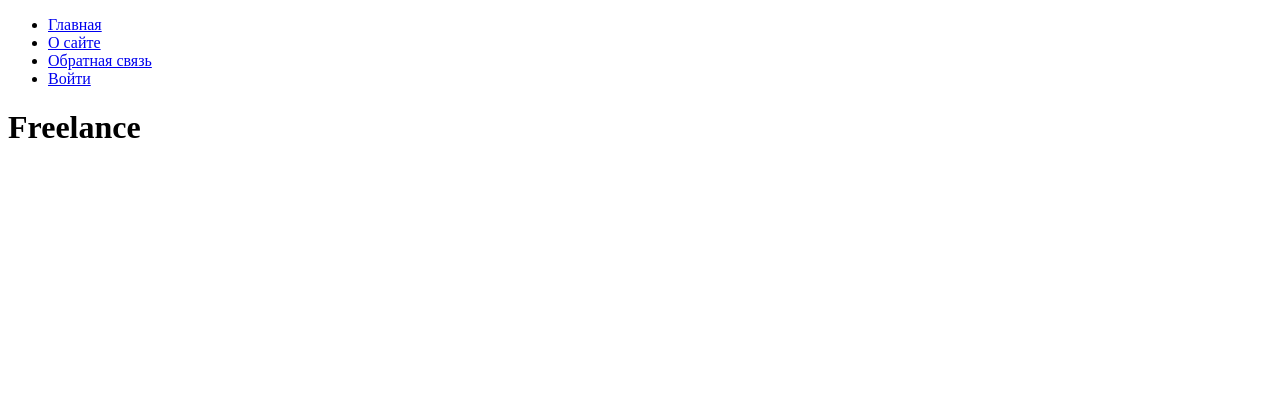
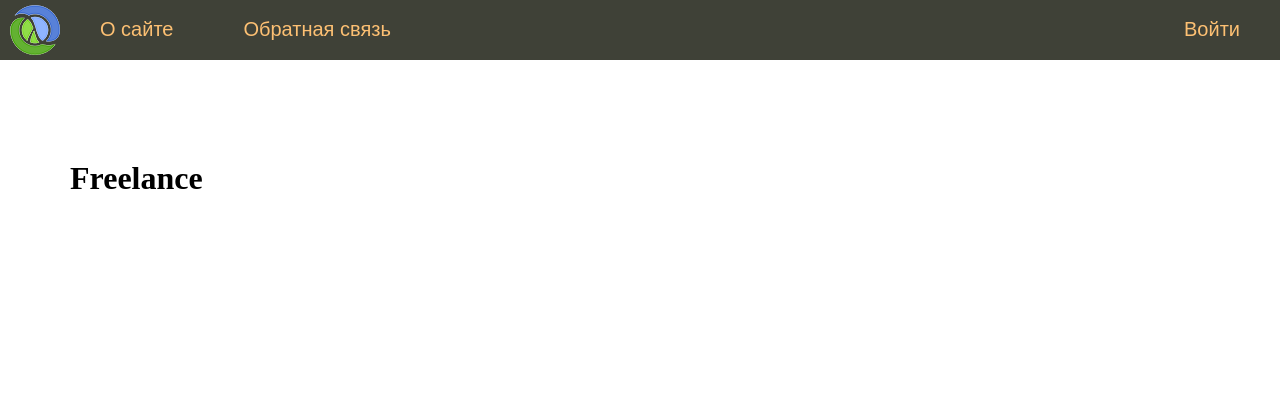
Before and after one commit to Evgen-Na1movich/django_freelance, a Django app: page / in a window 1280 px wide. Shown: the top 420 px of the page. Before the commit the page ends 138 px from the top, so only its background shows below. Run offline with Django 4.2, Linux system fonts and the light colour scheme.

Commit message:
add statics and css

```diff
--- /dev/null
+++ b/freelance/static/freelance/css/styles.css
@@ -0,0 +1,409 @@
+html, body {
+	font-family: 'Arial';
+	margin: 0;
+	padding: 0;
+	height: 100%;
+	width: 100%;
+	color: #444;
+}
+
+a {
+	color: #0059b2;
+	text-decoration: none;
+}
+a:hover {
+	color: #CC0000;
+	text-decoration: underline;
+}
+
+img {max-width: 600px; height: auto;}
+
+img.img-article-left {
+	max-width: 300px;
+	height: auto;
+	float: left;
+	padding: 0 10px 10px 0;
+}
+
+img.img-article-left.thumb {
+	max-width: 150px;
+	height: auto;
+}
+
+p.link-read-post {
+	text-align: right;
+}
+p.link-read-post a {
+	padding: 10px;
+	min-width: 100px;
+	background: #333671;
+	color: #fff;
+	text-decoration: none;
+}
+
+div.article-panel {
+    background: #eee;
+    padding: 5px 10px 5px 10px;
+    box-sizing: border-box;
+    overflow: hidden;
+    color: #555;
+}
+div.article-panel p.first {
+    margin: 0;
+    float: left;
+}
+div.article-panel p.last {
+    margin: 0;
+    float: right;
+}
+
+ul.list-articles {
+	list-style: none;
+	margin: 0;
+	padding: 0;
+}
+ul.list-articles li {
+	border-bottom: 1px solid #ccc;
+}
+
+.table-page {
+	width: 100%;
+	height: 100%;
+	vertical-align: top;
+}
+.table-page tr {height: 100%;}
+
+.clear {clear: both;}
+
+.header {
+	background: #3F4137;
+	height: 60px;
+}
+
+.logo {
+	background: url('../images/logo.png') no-repeat 10px 5px;
+	width: 70px;
+	height: 60px;
+}
+
+ul.mainmenu {
+	list-style: none;
+	margin: 0;
+	padding: 0;
+	height: 60px;
+	color: #fdc073;
+	font-size: 20px;
+	overflow: hidden;
+}
+ul.mainmenu li {
+	float: left;
+	margin: 18px 40px 0 30px;
+}
+ul.mainmenu li.logo {margin: 0;}
+ul.mainmenu li.last {float: right;}
+
+ul.mainmenu li a {
+	color: #fdc073;
+	text-decoration: none;
+}
+ul.mainmenu li a:hover {
+	color: #FDA83D;
+}
+
+.panelitems {
+	text-align: center;
+}
+
+ul.langitem {
+	list-style: none;
+	display: inline-block;
+	margin: 30px;
+	padding: 0;
+	max-width: 300px
+}
+ul.langitem li {
+	margin: 10px 0 0 0;
+	width: 100%;
+}
+ul.langitem li.image {
+	margin: 0;
+	text-align: center;
+	width: 100%;
+	height: 250px;
+	overflow: hidden;
+}
+ul.langitem li.descr {
+	color: #777;
+	height: 170px;
+	overflow: hidden;
+}
+ul.langitem li a {
+	color: #fdc073;
+	text-decoration: none;
+	font-size: 20px;
+}
+ul.langitem li a:hover {
+	color: #FDA83D;
+}
+div.button {
+	background: #3F4137;
+	max-width: 200px;
+	margin: 0 auto;
+	padding: 5px 20px 5px 20px;
+	border-radius: 10px;
+	font-size: 20px;
+}
+
+.table-content {
+	width: 100%;
+	min-height: 100%;
+	height: 100%;
+}
+
+.left-chapters {
+	margin: 0;
+	background: #eee;
+	border-right: 1px solid #ccc;
+}
+.left-chapters ul {
+	width: 230px;
+	margin: 0;
+	padding: 20px 10px 10px 20px;
+	list-style: none;
+	font-size: 20px;
+}
+.left-chapters ul li {
+	margin: 30px 0 0 0;
+	color: #999;
+}
+.left-chapters ul li.selected {color: #0059b2; }
+.left-chapters ul li a {
+	color: #444;
+	text-decoration: none;
+}
+.left-chapters ul li a:hover { color: #CC0000; }
+.left-chapters ul li.share {margin: 60px 0 0 0;}
+.left-chapters ul li.share p {margin: 30px 0 30px 0;}
+.left-chapters ul li.share a {
+	display: inline-block;
+	width: 40px;
+	height: 40px;
+	margin: 0 20px 0 0;
+}
+.left-chapters ul li.share a.share-yt {
+	width: 100%;
+	height: 30px;
+	background: url('../images/share_yt.png') no-repeat 0 0
+}
+.left-chapters ul li.share a.share-yt:hover {
+	width: 100%;
+	height: 30px;
+	background: url('../images/share_yt.png') no-repeat 0 -30px
+}
+
+ul.tags-list {
+    width: 100%;
+	margin: 0;
+	padding: 0;
+	list-style: none;
+}
+
+ul.tags-list li {
+	margin: 0;
+	padding: 0 0 10px;
+    display: inline-block;
+}
+
+ul.tags-list li a {
+	padding: 5px;
+	font-size: 16px;
+	border: 1px solid #aaa;
+}
+
+.content {
+	padding: 40px 20px 20px 40px;
+	width: 100%;
+	box-sizing: border-box;
+}
+
+ul.breadcrumbs {
+	margin: 0;
+	padding: 0;
+	list-style: none;
+	font-size: 20px;
+	font-family: Sans-serif, Arial, Tahoma;
+}
+ul.breadcrumbs li {
+	display: inline-block;
+}
+ul.breadcrumbs li a {
+	color: #0059b2;
+	text-decoration: none;
+}
+ul.breadcrumbs li a:hover { color: #CC0000; }
+ul.breadcrumbs li:after{
+	padding: 0 10px 0 10px;
+	content: "\2192";
+}
+ul.breadcrumbs li.last:after {content: "";}
+
+ul.control {
+	margin: 0;
+	padding: 60px 0 0 0;
+	list-style: none;
+	font-family: Sans-serif, Arial, Tahoma;
+	font-size: 18px;
+	width: 100%;
+}
+ul.control li {	float: left; padding: 0 0 0 10px;}
+ul.control li.first:before {content: "\2190"; padding: 0 10px 0 0;}
+ul.control li.last {float: right; padding: 0 40px 0 0;}
+ul.control li.last:after {content: "\2192"; padding: 0 0 0 10px;}
+ul.control li a { color: #0059b2; text-decoration: none; }
+ul.control li a:hover { color: #CC0000; }
+
+ul.content-table {
+	margin: 0;
+	padding: 60px 0 0 30px;
+	list-style: none;
+	font-family: Sans-serif, Arial, Tahoma;
+	font-size: 28px;
+}
+ul.content-table li {
+	margin: 0 0 40px 0;
+}
+ul.content-table li a {
+	color: #BB5715;
+	text-decoration: none;
+}
+ul.content-table li a:hover {color: #F0711C;}
+
+.content-text {
+	margin: 60px 0 0 30px;
+	color: #000;
+	font-size: 20px;
+	font-family: Yandex Sans Display Light;
+}
+.content-text h1 {font-size: 32px;}
+
+ul.lang-list {
+	list-style: none;
+	margin: 0;
+	padding: 14px 0 0 0;
+	background: #3F4137;
+	width: 100%;
+	height: 50px;
+	border-top: 1px solid #959A82;
+	box-sizing: border-box;
+	font-size: 18px;
+	font-family: Sans-serif, Arial, Tahoma;
+}
+ul.lang-list li {
+	display: inline-block;
+	margin-left: 40px;
+}
+ul.lang-list li.selected {color: #fdc073; border-bottom: 1px solid #fdc073;}
+ul.lang-list li a {
+	color: #eee;
+	text-decoration: none;
+}
+ul.lang-list li a:hover {color: #fdc073;}
+
+.topic-subject .topic-line {
+	border-bottom: 1px solid #CC0000;
+	margin-top: -16px;
+}
+
+.topic-subject .topic-text {
+	display: inline-block;
+	font-size: 28px;
+	color: #777;
+	padding: 0 10px 0 10px;
+	margin-left: 30px;
+	background: #fff;
+	font-family: Sans-serif, Arial, Tahoma;
+}
+
+.list-topic {
+	margin: 40px 0 60px 0;
+	font-family: Sans-serif, Arial, Tahoma;
+}
+.list-topic p {
+	margin: 0;
+	font-size: 28px;
+}
+.list-topic ol {
+	columns: 2;
+	-webkit-columns: 2;
+	column-gap: 40px;
+}
+.list-topic ol li {
+	display: list-item;
+	margin: 10px 10px 0 0px;
+	padding: 0 0 0 10px;
+}
+.list-topic ol li a {
+	color: #0059b2;
+	text-decoration: none;
+}
+.list-topic ol li a:hover {color: #CC0000;}
+
+.highlight {
+	max-width: 350px;
+	padding: 0 10px 0 10px;
+	margin: 0;
+	overflow: auto;
+	overflow-y: hidden;
+	background: #f0f0f0;
+}
+.highlight p { margin: 0; }
+.highlight .block {
+	width: 100%;
+	margin: 0;
+}
+.highlight .block p { margin: 0; }
+
+.quote {
+	background: url('../images/blockquote.png') no-repeat 0 10px;
+	padding: 5px 5px 5px 70px;
+	font-family: Sans-serif, Arial, Tahoma;
+	font-style: italic;
+}
+
+#footer {
+	box-sizing: border-box;
+
+	background: #3F4137;
+	padding: 5px;
+	color: #aaa;
+	font-size: 14px;
+	font-family: Verdana, Geneva, Arial, Helvetica;
+	text-align: left;
+	overflow: hidden;
+}
+#footer a {
+	text-decoration: underline;
+	color: #aaa;
+}
+
+.form-input {
+    width: 300px;
+    font-size: 16px;
+}
+
+.form-label {
+    display: inline-block;
+    min-width: 150px;
+    vertical-align: top;
+}
+
+.form-error ul {
+    list-style: none;
+    padding: 0;
+    color: #CC0000;
+}
+
+.form-button {
+    min-width: 200px;
+    font-size: 16px;
+}
--- a/templates/base.html
+++ b/templates/base.html
@@ -1,18 +1,42 @@
+{% load static %}
+
 <!DOCTYPE html>
-<html lang="en">
+<html>
 <head>
-    <meta charset="UTF-8">
-    <title>{{ title }}</title>
+	<title>{{title}}</title>
+	<link type="text/css" href="{% static 'freelance/css/styles.css' %}" rel="stylesheet" />
+	<meta http-equiv="Content-Type" content="text/html; charset=utf-8">
+	<link rel="shortcut icon" href="{% static 'freelance/images/main.ico' %}" type="image/x-icon"/>
+	<meta name="viewport" content="width=device-width, initial-scale=1.0">
 </head>
 <body>
-<ul>
-<li><a href="{% url 'home' %}">Главная </a></li>
+<table class="table-page" border=0 cellpadding="0" cellspacing="0">
+<tr><td valign=top>
+{% block mainmenu %}
+		<div class="header">
+			<ul id="mainmenu" class="mainmenu">
+			<li class="logo"><a href="{% url 'home' %}"><div class="logo"></div></a></li>
 {% for m in menu %}
-    <li>
-        <a href="{% url m.url_name %}">{{ m.title }}</a>
-    </li>
+	{% if not forloop.last %}<li>{% else %}<li class="last">{% endif %}
+		<a href="{% url m.url_name %}">{{m.title}}</a></li>
 {% endfor %}
-</ul>
-{% block content %} {% endblock %}
+			</ul>
+			<div class="clear"></div>
+		</div>
+{% endblock mainmenu %}
+
+
+<table class="table-content" border=0 cellpadding="0" cellspacing="0">
+<tr>
+<td valign="top" class="content">
+<!-- Блок контента -->
+	<div class="content-text">
+{% block content %}
+{% endblock %}
+	</div>
+<!-- Конец блока контента -->
+
+</td></tr></table>
+</td></tr>
 </body>
 </html>
```
Also changed, not shown: freelance/static/freelance/images/logo.png (added), freelance/static/freelance/images/main.ico (added).
